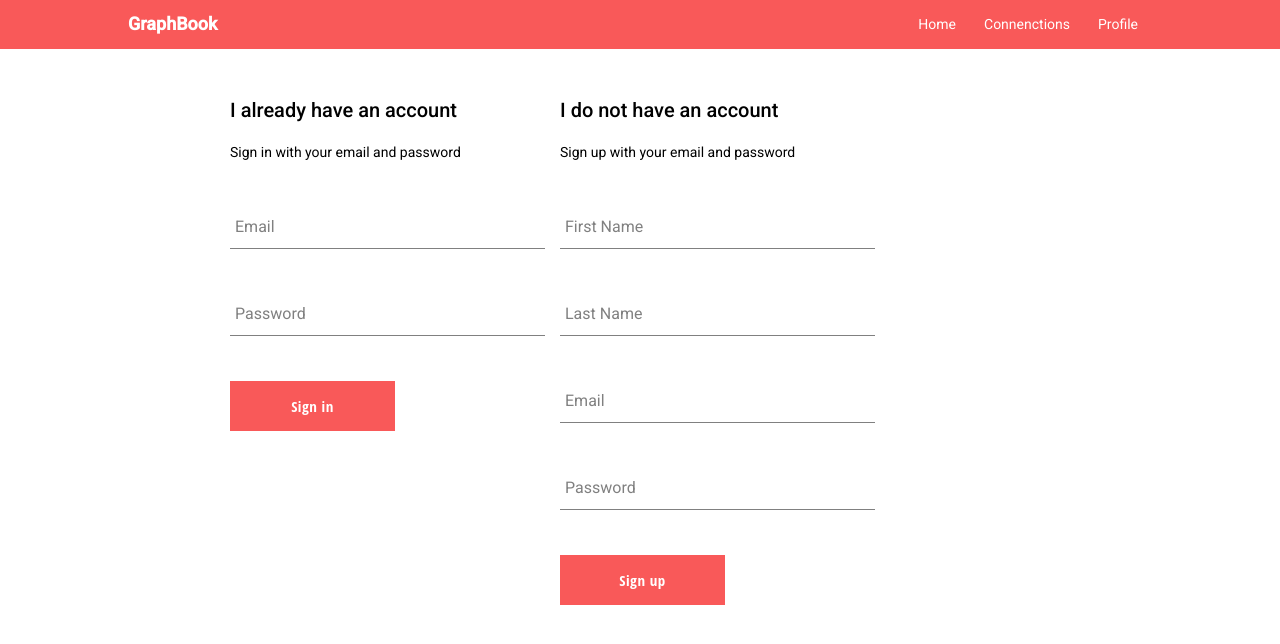
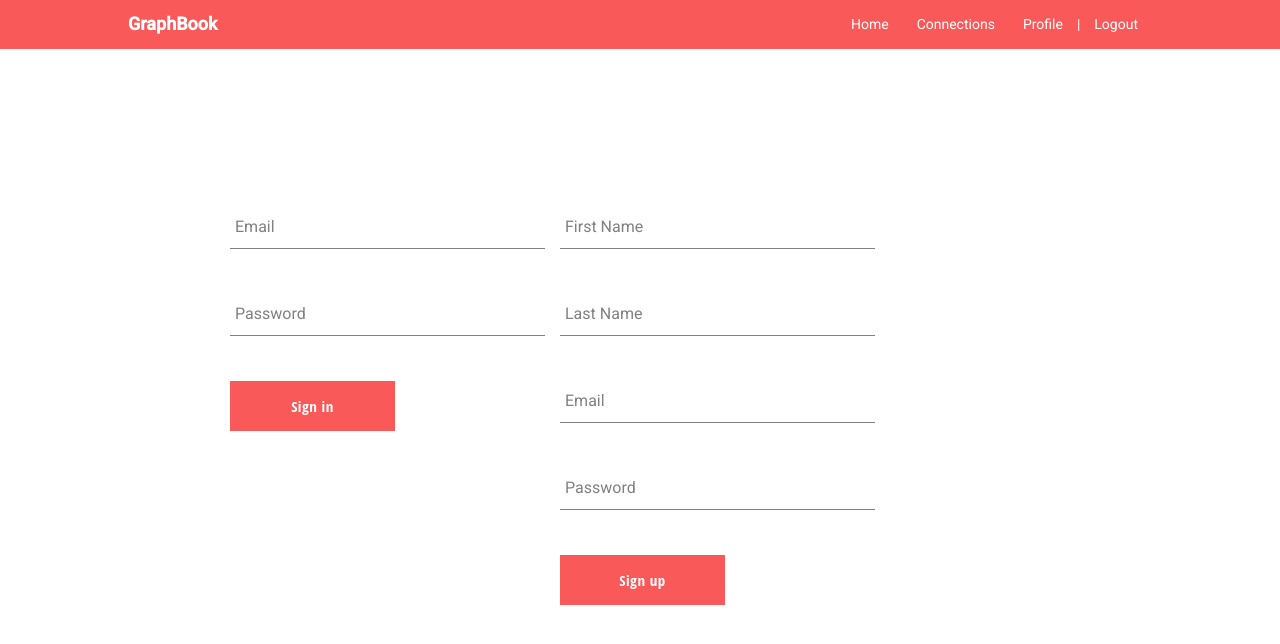
Before and after one commit to APorporino/GraphBook, an Angular app in the folder graph-book/: page /login in a window 1280 px wide. Shown: the top 644 px of the page. Built offline with nearby package versions, Linux system fonts and the light colour scheme.

Commit message:
+Added logout-dialog.html for a dialog system on logout +Updated app.component for button and dialog for logout functionality

```diff
--- a/graph-book/src/app/app.component.html
+++ b/graph-book/src/app/app.component.html
@@ -7,11 +7,18 @@
                     <a href="#" routerLink="/home">Home</a>
                 </li>
                 <li>
-                    <a href="#" routerLink="/connect">Connenctions</a>
+                    <a href="#" routerLink="/connect">Connections</a>
                 </li>
                 <li>
                     <a href="#" routerLink="/profile">Profile</a>
                 </li>
+                <li>
+                    <div>|</div>
+                </li>
+                <li>
+                    <a href="#" routerLink="/profile" (click)="openDialog()">Logout</a>
+                </li>
+
             </ul>
         </nav>
     </div>
--- a/graph-book/src/app/app.component.scss
+++ b/graph-book/src/app/app.component.scss
@@ -0,0 +1,3 @@
+div {
+  color: white;
+}
--- a/graph-book/src/app/app.component.ts
+++ b/graph-book/src/app/app.component.ts
@@ -1,4 +1,10 @@
-import { Component } from '@angular/core';
+import {Component, Inject} from '@angular/core';
+import {MatDialog, MatDialogRef, MAT_DIALOG_DATA} from '@angular/material/dialog';
+
+export interface DialogData {
+  animal: string;
+  name: string;
+}
 
 @Component({
   selector: 'app-root',
@@ -7,4 +13,35 @@ import { Component } from '@angular/core';
 })
 export class AppComponent {
   title = 'graph-book';
+
+  constructor(public dialog: MatDialog) {}
+
+  openDialog(): void {
+    const dialogRef = this.dialog.open(LogoutDialog, {
+      width: '400px',
+    });
+
+    dialogRef.afterClosed().subscribe(result => {
+      console.log('The dialog was closed');
+    });
+  }
 }
+
+@Component({
+  selector: 'logout-dialog',
+  templateUrl: 'logout-dialog.html',
+})
+export class LogoutDialog {
+  constructor(
+      public dialogRef: MatDialogRef<LogoutDialog>,
+      @Inject(MAT_DIALOG_DATA) public data: DialogData) {}
+
+  onNoClick(): void {
+    this.dialogRef.close();
+  }
+  //TODO: MUST TIE TO BACKEND TO ACTUALLY LOGOUT
+  logout(): void {
+    this.dialogRef.close();
+  }
+
+}
--- /dev/null
+++ b/graph-book/src/app/logout-dialog.html
@@ -0,0 +1,8 @@
+<h1 mat-dialog-title>Sorry to see you leave!</h1>
+<div mat-dialog-content>
+    <p>Are you sure you wish to logout?</p>
+</div>
+<div mat-dialog-actions>
+    <button mat-button (click)="logout()">Logout</button>
+    <button mat-button (click)="onNoClick()">Cancel</button>
+</div>
```
